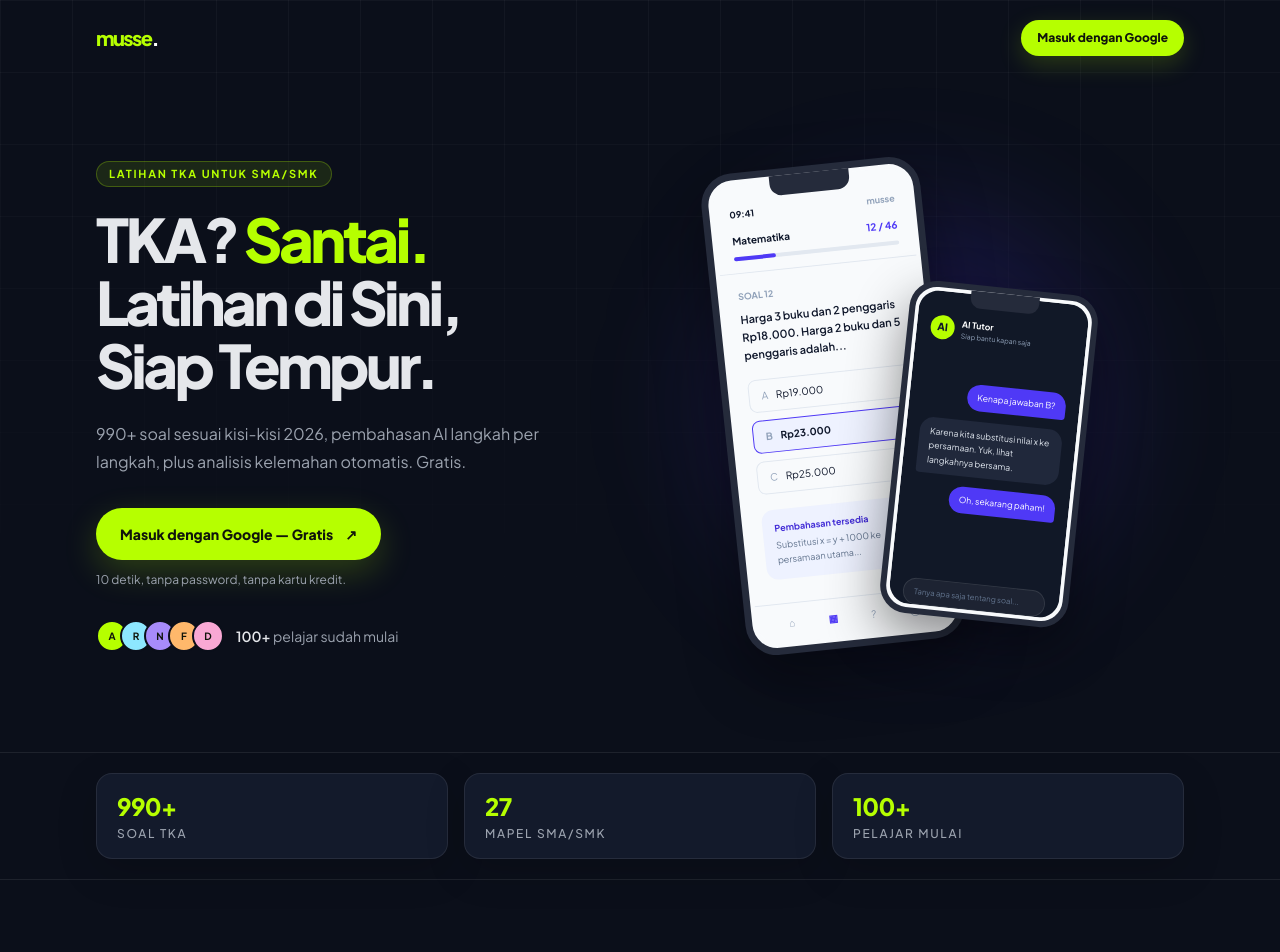
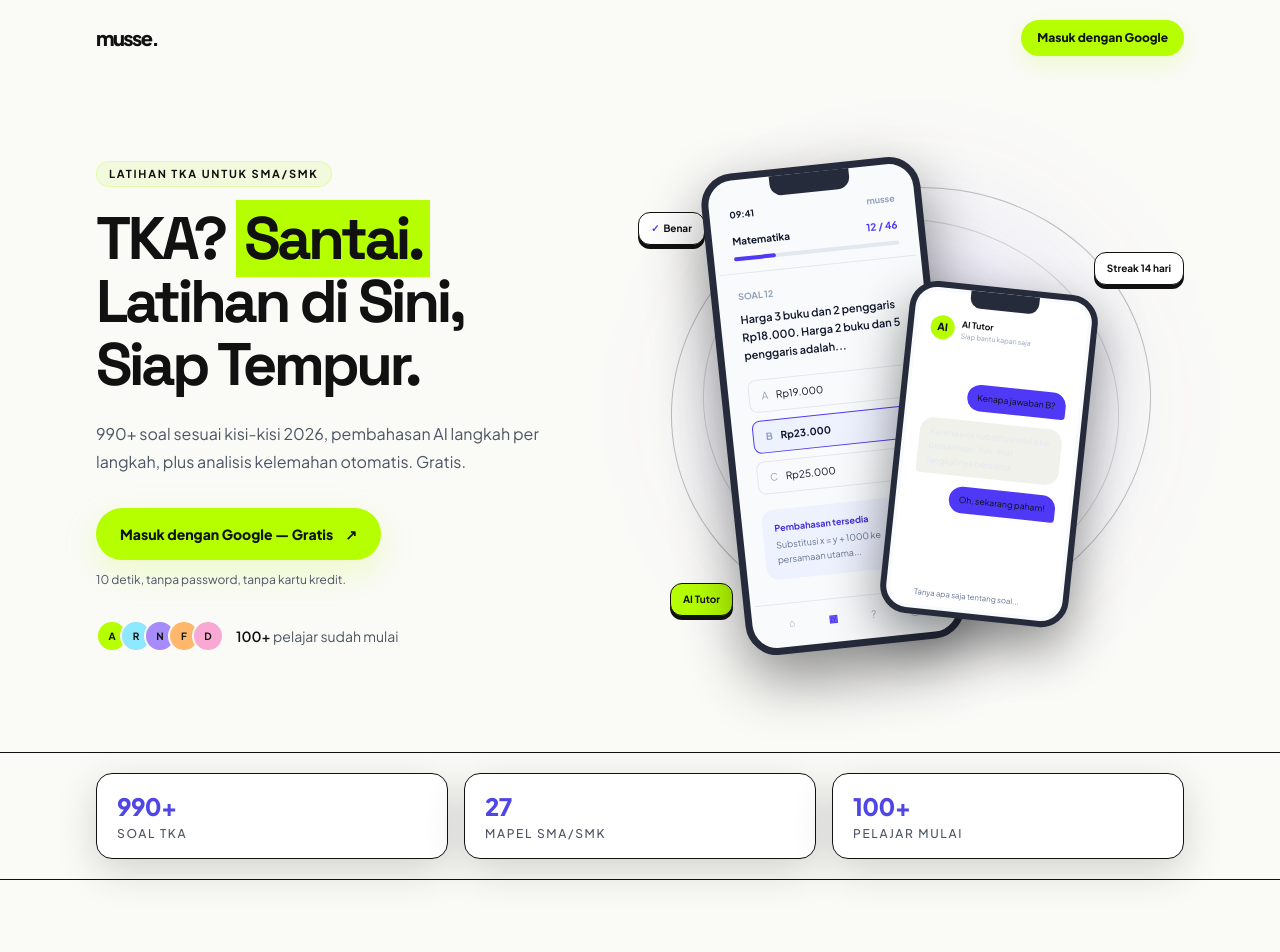
Before and after one commit to Avynxchz/musse-web, a Next.js app: page / in a window 1280 px wide. Shown: the top 952 px of the page. Built offline with nearby package versions, Linux system fonts and the light colour scheme.

Commit message:
Switch musse landing to light edtech theme

```diff
--- a/app/globals.css
+++ b/app/globals.css
@@ -1,12 +1,14 @@
 @import "tailwindcss";
 
 :root {
-  --musse-bg: #0B0F1A;
-  --musse-card: #131A2B;
+  --musse-bg: #FAFAF7;
+  --musse-section: #FFFFFF;
+  --musse-card: #FFFFFF;
+  --musse-ink: #111111;
   --musse-lime: #B6FF00;
   --musse-indigo: #4F46E5;
-  --musse-text: #E5E7EB;
-  --musse-muted: #9CA3AF;
+  --musse-text: #111111;
+  --musse-muted: #4B5563;
   --background: var(--musse-bg);
   --foreground: var(--musse-text);
 }
@@ -14,15 +16,19 @@
 @theme inline {
   --color-background: var(--background);
   --color-foreground: var(--foreground);
-  --font-sans: var(--font-geist-sans);
+  --font-sans: var(--font-jakarta);
   --font-mono: var(--font-geist-mono);
 }
 
 body {
   background: var(--musse-bg);
   color: var(--musse-text);
-  font-family: var(--font-geist-sans), Arial, Helvetica, sans-serif;
+  font-family: var(--font-jakarta), Arial, Helvetica, sans-serif;
 }
+
+h1, h2, h3, h4, h5, h6 { font-family: var(--font-heading), var(--font-jakarta), sans-serif; }
+
+.shadow-bento { box-shadow: 0 4px 0 #111111; }
 
 button, a { -webkit-tap-highlight-color: transparent; }
 
--- a/components/Closing.tsx
+++ b/components/Closing.tsx
@@ -12,8 +12,8 @@ export function FinalCta() {
   }
 
   return (
-    <section className="border-b border-white/10 bg-[var(--musse-lime)]">
-      <div className="mx-auto max-w-4xl px-5 py-20 text-center md:py-28"><p className="text-xs font-black uppercase tracking-[0.2em] text-[#42520d]">Sudah siap?</p><h2 className="mt-4 text-5xl font-black tracking-[-0.08em] text-[#10150b] md:text-7xl">Siap tempur TKA?</h2><p className="mx-auto mt-4 max-w-md text-sm leading-6 text-[#42520d]">100+ pelajar udah mulai. Giliran kamu — gratis.</p><button onClick={handleLogin} className="mt-8 rounded-full bg-[#10150b] px-7 py-4 text-sm font-extrabold text-[var(--musse-lime)] transition hover:-translate-y-1 focus-visible:outline-2 focus-visible:outline-offset-4 focus-visible:outline-[#10150b]">Masuk dengan Google — Gratis</button></div>
+    <section className="border-b border-[#111111] bg-[#111111]">
+      <div className="mx-auto max-w-4xl px-5 py-20 text-center md:py-28"><p className="text-xs font-black uppercase tracking-[0.2em] text-white/80">Sudah siap?</p><h2 className="mt-4 text-5xl font-black tracking-[-0.08em] text-white md:text-7xl">Siap tempur TKA?</h2><p className="mx-auto mt-4 max-w-md text-sm leading-6 text-white/80">100+ pelajar udah mulai. Giliran kamu — gratis.</p><button onClick={handleLogin} className="mt-8 rounded-full bg-[var(--musse-lime)] px-7 py-4 text-sm font-extrabold text-[#111111] shadow-[0_4px_0_#111111] transition hover:-translate-y-1 focus-visible:outline-2 focus-visible:outline-offset-4 focus-visible:outline-[#10150b]">Masuk dengan Google — Gratis</button></div>
     </section>
   )
 }
@@ -21,7 +21,7 @@ export function FinalCta() {
 export function Footer() {
   return (
     <footer className="bg-[var(--musse-bg)]">
-      <div className="mx-auto max-w-6xl px-5 py-10 md:py-14"><div className="flex flex-col gap-6 border-b border-white/10 pb-8 md:flex-row md:items-start md:justify-between"><div><div className="text-2xl font-black tracking-[-0.08em] text-[var(--musse-lime)]">musse<span className="text-white">.</span></div><p className="mt-3 max-w-xs text-xs leading-6 text-[var(--musse-muted)]">Platform latihan TKA untuk SMA/SMK sesuai kisi-kisi Kemendikbud 2026.</p></div><nav aria-label="Footer" className="flex gap-5 text-xs text-[var(--musse-muted)]"><a href="#fitur" className="transition hover:text-[var(--musse-lime)]">Fitur</a><a href="#harga" className="transition hover:text-[var(--musse-lime)]">Harga</a><a href="#faq" className="transition hover:text-[var(--musse-lime)]">FAQ</a></nav></div><p className="pt-6 text-xs text-[var(--musse-muted)]">© 2026 musse. Dibuat untuk pelajar Indonesia.</p></div>
+      <div className="mx-auto max-w-6xl px-5 py-10 md:py-14"><div className="flex flex-col gap-6 border-b border-[#111111] pb-8 md:flex-row md:items-start md:justify-between"><div><div className="text-2xl font-black tracking-[-0.08em] text-[#111111]">musse<span className="text-[#111111]">.</span></div><p className="mt-3 max-w-xs text-xs leading-6 text-[var(--musse-muted)]">Platform latihan TKA untuk SMA/SMK sesuai kisi-kisi Kemendikbud 2026.</p></div><nav aria-label="Footer" className="flex gap-5 text-xs text-[var(--musse-muted)]"><a href="#fitur" className="transition hover:text-[#111111]">Fitur</a><a href="#harga" className="transition hover:text-[#111111]">Harga</a><a href="#faq" className="transition hover:text-[#111111]">FAQ</a></nav></div><p className="pt-6 text-xs text-[var(--musse-muted)]">© 2026 musse. Dibuat untuk pelajar Indonesia.</p></div>
     </footer>
   )
 }
--- a/components/Hero.tsx
+++ b/components/Hero.tsx
@@ -17,10 +17,10 @@ export default function Hero() {
 
   return (
     <>
-      <header className="relative overflow-hidden border-b border-white/[0.08] bg-[var(--musse-bg)]">
+      <header className="relative overflow-hidden border-b border-[#111111] bg-[var(--musse-bg)]">
         <div className="pointer-events-none absolute inset-0 bg-[linear-gradient(rgba(255,255,255,0.035)_1px,transparent_1px),linear-gradient(90deg,rgba(255,255,255,0.035)_1px,transparent_1px)] bg-[size:72px_72px] [mask-image:linear-gradient(to_bottom,black,transparent_85%)]" />
         <nav className="relative mx-auto flex max-w-6xl items-center justify-between px-5 py-5 lg:px-8">
-          <div className="text-xl font-extrabold tracking-[-0.08em] text-[var(--musse-lime)]">musse<span className="text-white">.</span></div>
+          <div className="text-xl font-extrabold tracking-[-0.08em] text-[var(--musse-ink)]">musse<span className="text-[#111111]">.</span></div>
           <button onClick={handleLogin} className="rounded-full bg-[var(--musse-lime)] px-4 py-2.5 text-xs font-extrabold text-[#10150b] shadow-[0_8px_24px_rgba(182,255,0,0.18)] transition hover:-translate-y-0.5 hover:bg-[#c5ff3d] focus-visible:outline-2 focus-visible:outline-offset-4 focus-visible:outline-[var(--musse-lime)]">
             Masuk dengan Google
           </button>
@@ -28,8 +28,8 @@ export default function Hero() {
 
         <div className="relative mx-auto grid max-w-6xl gap-12 px-5 pb-16 pt-12 lg:grid-cols-[0.95fr_1.05fr] lg:items-center lg:px-8 lg:pb-24 lg:pt-20">
           <div className="max-w-xl animate-[fadeIn_0.7s_ease-out]">
-            <span className="inline-flex rounded-full border border-[var(--musse-lime)]/25 bg-[var(--musse-lime)]/10 px-3 py-1 text-[11px] font-bold uppercase tracking-[0.16em] text-[var(--musse-lime)]">Latihan TKA untuk SMA/SMK</span>
-            <h1 className="mt-5 text-[2.75rem] font-extrabold leading-[1.05] tracking-[-0.06em] text-[var(--musse-text)] sm:text-6xl">TKA? <span className="text-[var(--musse-lime)]">Santai.</span><br />Latihan di Sini,<br />Siap Tempur.</h1>
+            <span className="inline-flex rounded-full border border-[var(--musse-lime)]/25 bg-[var(--musse-lime)]/10 px-3 py-1 text-[11px] font-bold uppercase tracking-[0.16em] text-[var(--musse-ink)]">Latihan TKA untuk SMA/SMK</span>
+            <h1 className="mt-5 text-[2.75rem] font-extrabold leading-[1.05] tracking-[-0.06em] text-[var(--musse-text)] sm:text-6xl">TKA? <span className="bg-[var(--musse-lime)] px-2 text-[#111111]">Santai.</span><br />Latihan di Sini,<br />Siap Tempur.</h1>
             <p className="mt-6 max-w-lg text-base leading-7 text-[var(--musse-muted)]">990+ soal sesuai kisi-kisi 2026, pembahasan AI langkah per langkah, plus analisis kelemahan otomatis. Gratis.</p>
             <button onClick={handleLogin} className="mt-8 inline-flex w-full items-center justify-center gap-3 rounded-full bg-[var(--musse-lime)] px-6 py-4 text-sm font-extrabold text-[#10150b] shadow-[0_12px_35px_rgba(182,255,0,0.2)] transition hover:-translate-y-1 hover:bg-[#c5ff3d] focus-visible:outline-2 focus-visible:outline-offset-4 focus-visible:outline-[var(--musse-lime)] sm:w-auto">Masuk dengan Google — Gratis <span aria-hidden="true">↗</span></button>
             <p className="mt-3 text-xs text-[var(--musse-muted)]">10 detik, tanpa password, tanpa kartu kredit.</p>
@@ -39,7 +39,12 @@ export default function Hero() {
             </div>
           </div>
           <div className="relative flex min-h-[430px] items-center justify-center sm:min-h-[500px]">
-            <div className="absolute size-72 rounded-full bg-indigo-600/20 blur-3xl sm:size-96" />
+            <div className="absolute size-72 rounded-full bg-indigo-600/10 blur-3xl sm:size-96" />
+            <div className="pointer-events-none absolute inset-8 rounded-[50%] border border-[#111111]/25 -rotate-12" />
+            <div className="pointer-events-none absolute inset-16 rounded-[50%] border border-[#111111]/15 rotate-12" />
+            <span className="absolute left-2 top-14 rounded-xl border border-[#111111] bg-white px-3 py-2 text-[10px] font-bold shadow-[0_4px_0_#111111] sm:left-0"><span className="mr-1 text-indigo-600">✓</span>Benar</span>
+            <span className="absolute right-0 top-24 rounded-xl border border-[#111111] bg-white px-3 py-2 text-[10px] font-bold shadow-[0_4px_0_#111111]">Streak 14 hari</span>
+            <span className="absolute bottom-10 left-8 rounded-xl border border-[#111111] bg-[var(--musse-lime)] px-3 py-2 text-[10px] font-bold text-[#111111] shadow-[0_4px_0_#111111]">AI Tutor</span>
             <div className="relative flex w-full max-w-[430px] items-center justify-center gap-[-20px]">
               <QuizPhoneMockup />
               <TutorPhoneMockup />
--- a/components/LoginReasons.tsx
+++ b/components/LoginReasons.tsx
@@ -5,5 +5,5 @@ const reasons = [
 ]
 
 export default function LoginReasons() {
-  return <section className="border-b border-white/[0.08] bg-[var(--musse-bg)]"><div className="mx-auto max-w-6xl px-5 py-16 lg:px-8 lg:py-24"><div className="max-w-xl"><p className="text-xs font-bold uppercase tracking-[0.18em] text-[var(--musse-lime)]">Kenapa login?</p><h2 className="mt-3 text-3xl font-extrabold leading-tight tracking-[-0.04em] text-[var(--musse-text)] sm:text-5xl">Belajar lebih <span className="text-[var(--musse-lime)]">personal</span>, tanpa ribet.</h2><p className="mt-4 text-base leading-7 text-[var(--musse-muted)]">Tiga alasan kenapa 100+ pelajar login pakai Google:</p></div><div className="mt-10 grid gap-3 md:grid-cols-3 md:gap-0">{reasons.map((reason, index) => <article key={reason.number} className={`min-h-[220px] rounded-2xl border p-6 ${index === 1 ? 'border-[var(--musse-lime)] bg-[var(--musse-lime)] text-[#11160a] shadow-[0_18px_50px_rgba(182,255,0,0.16)] md:-mt-5 md:mb-5' : 'border-white/[0.08] bg-[var(--musse-card)] text-[var(--musse-text)]'}`}><p className={`text-sm font-extrabold ${index === 1 ? 'text-[#476900]' : 'text-[var(--musse-lime)]'}`}>{reason.number}</p><h3 className="mt-10 text-lg font-extrabold leading-snug">{reason.title}</h3><p className={`mt-3 text-sm leading-6 ${index === 1 ? 'text-[#33420f]' : 'text-[var(--musse-muted)]'}`}>{reason.desc}</p>{index === 1 && <p className="mt-6 text-xs font-extrabold uppercase tracking-[0.14em]">Makin siap, makin pede →</p>}</article>)}</div></div></section>
+  return <section className="border-b border-[#111111] bg-[var(--musse-bg)]"><div className="mx-auto max-w-6xl px-5 py-16 lg:px-8 lg:py-24"><div className="max-w-xl"><p className="text-xs font-bold uppercase tracking-[0.18em] text-[var(--musse-indigo)]">Kenapa login?</p><h2 className="mt-3 text-3xl font-extrabold leading-tight tracking-[-0.04em] text-[var(--musse-text)] sm:text-5xl">Belajar lebih <span className="text-[var(--musse-indigo)]">personal</span>, tanpa ribet.</h2><p className="mt-4 text-base leading-7 text-[var(--musse-muted)]">Tiga alasan kenapa 100+ pelajar login pakai Google:</p></div><div className="mt-10 grid gap-3 md:grid-cols-3 md:gap-0">{reasons.map((reason, index) => <article key={reason.number} className={`min-h-[220px] rounded-2xl border p-6 ${index === 1 ? 'border-[var(--musse-lime)] bg-[var(--musse-lime)] text-[#11160a] shadow-[0_18px_50px_rgba(182,255,0,0.16)] md:-mt-5 md:mb-5' : 'border-[#111111] bg-white shadow-[0_4px_0_#111111] text-[var(--musse-text)]'}`}><p className={`text-sm font-extrabold ${index === 1 ? 'text-[#476900]' : 'text-[var(--musse-indigo)]'}`}>{reason.number}</p><h3 className="mt-10 text-lg font-extrabold leading-snug">{reason.title}</h3><p className={`mt-3 text-sm leading-6 ${index === 1 ? 'text-[#33420f]' : 'text-[var(--musse-muted)]'}`}>{reason.desc}</p>{index === 1 && <p className="mt-6 text-xs font-extrabold uppercase tracking-[0.14em]">Makin siap, makin pede →</p>}</article>)}</div></div></section>
 }
--- a/components/Mockups.tsx
+++ b/components/Mockups.tsx
@@ -9,7 +9,7 @@ export function QuizPhoneMockup() {
 }
 
 export function TutorPhoneMockup() {
-  return <PhoneFrame className="-ml-12 translate-y-12 rotate-6 scale-[0.86] sm:-ml-16"><div className="min-h-[360px] bg-[#111827] text-white"><div className="flex items-center gap-2 px-4 pb-4 pt-7"><span className="flex size-7 items-center justify-center rounded-full bg-[var(--musse-lime)] text-xs font-black text-slate-900">AI</span><div><p className="text-[10px] font-bold">AI Tutor</p><p className="text-[8px] text-slate-400">Siap bantu kapan saja</p></div></div><div className="flex flex-col gap-3 px-4 pt-8 text-[10px]"><div className="self-end rounded-2xl rounded-br-sm bg-indigo-600 px-3 py-2">Kenapa jawaban B?</div><div className="rounded-2xl rounded-bl-sm bg-[#20283b] px-3 py-2 leading-relaxed text-slate-200">Karena kita substitusi nilai x ke persamaan. Yuk, lihat langkahnya bersama.</div><div className="self-end rounded-2xl rounded-br-sm bg-indigo-600 px-3 py-2">Oh, sekarang paham!</div></div><div className="mx-4 mt-20 rounded-full border border-white/10 bg-white/5 px-3 py-2 text-[9px] text-slate-500">Tanya apa saja tentang soal...</div></div></PhoneFrame>
+  return <PhoneFrame className="-ml-12 translate-y-12 rotate-6 scale-[0.86] sm:-ml-16"><div className="min-h-[360px] bg-white text-[#111111]"><div className="flex items-center gap-2 px-4 pb-4 pt-7"><span className="flex size-7 items-center justify-center rounded-full bg-[var(--musse-lime)] text-xs font-black text-slate-900">AI</span><div><p className="text-[10px] font-bold">AI Tutor</p><p className="text-[8px] text-slate-400">Siap bantu kapan saja</p></div></div><div className="flex flex-col gap-3 px-4 pt-8 text-[10px]"><div className="self-end rounded-2xl rounded-br-sm bg-indigo-600 px-3 py-2">Kenapa jawaban B?</div><div className="rounded-2xl rounded-bl-sm bg-[#F1F1EC] px-3 py-2 leading-relaxed text-slate-200">Karena kita substitusi nilai x ke persamaan. Yuk, lihat langkahnya bersama.</div><div className="self-end rounded-2xl rounded-br-sm bg-indigo-600 px-3 py-2">Oh, sekarang paham!</div></div><div className="mx-4 mt-20 rounded-full border border-white/10 bg-white/5 px-3 py-2 text-[9px] text-slate-500">Tanya apa saja tentang soal...</div></div></PhoneFrame>
 }
 
 // Mockup mini untuk kartu fitur
--- a/components/StatsStrip.tsx
+++ b/components/StatsStrip.tsx
@@ -6,11 +6,11 @@ const stats = [
 
 export default function StatsStrip() {
   return (
-    <section aria-label="Statistik musse" className="border-b border-white/[0.08] bg-[var(--musse-bg)]">
+    <section aria-label="Statistik musse" className="border-b border-[#111111] bg-[var(--musse-bg)]">
       <div className="mx-auto grid max-w-6xl gap-3 px-5 py-5 sm:grid-cols-3 sm:gap-4 lg:px-8">
         {stats.map((stat) => (
-          <div key={stat.label} className="rounded-2xl border border-white/[0.08] bg-[var(--musse-card)] px-5 py-4 shadow-[0_12px_40px_rgba(0,0,0,0.16)]">
-            <p className="text-2xl font-extrabold tracking-tight text-[var(--musse-lime)]">{stat.value}</p>
+          <div key={stat.label} className="rounded-2xl border border-[#111111] bg-white shadow-[0_4px_0_#111111] px-5 py-4 shadow-[0_12px_40px_rgba(0,0,0,0.16)]">
+            <p className="text-2xl font-extrabold tracking-tight text-[var(--musse-indigo)]">{stat.value}</p>
             <p className="mt-1 text-xs font-medium uppercase tracking-[0.14em] text-[var(--musse-muted)]">{stat.label}</p>
           </div>
         ))}
```
Also changed, not shown: app/layout.tsx (+8 -3 lines), components/Features.tsx (+1 -1 lines), components/LockedPreview.tsx (+4 -4 lines), components/Sections.tsx (+12 -12 lines).
